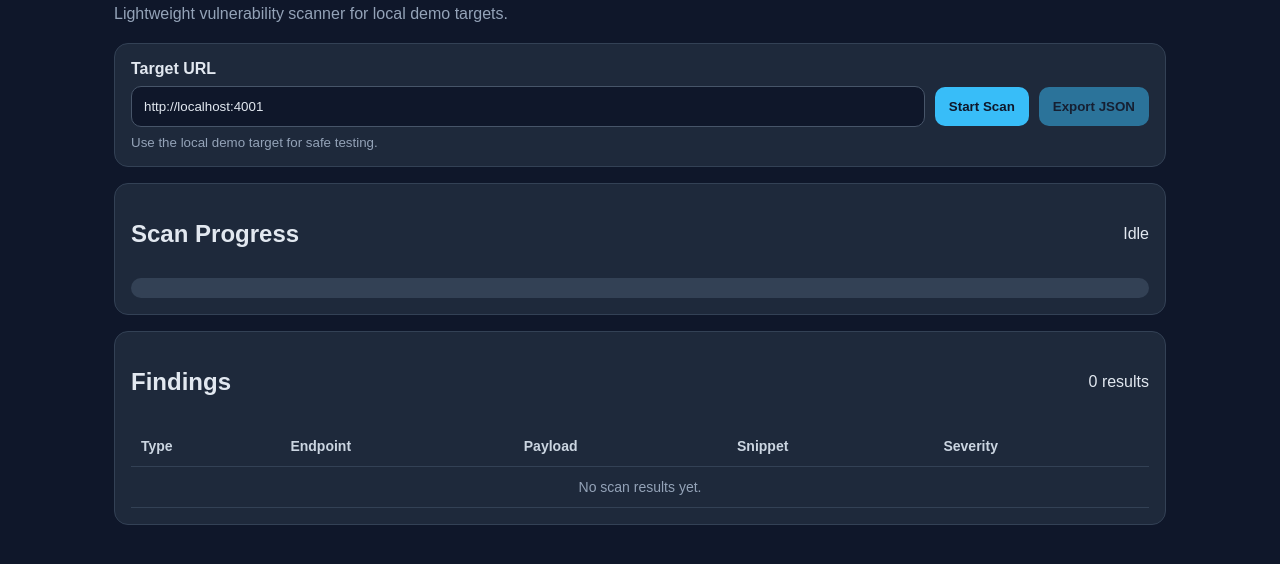
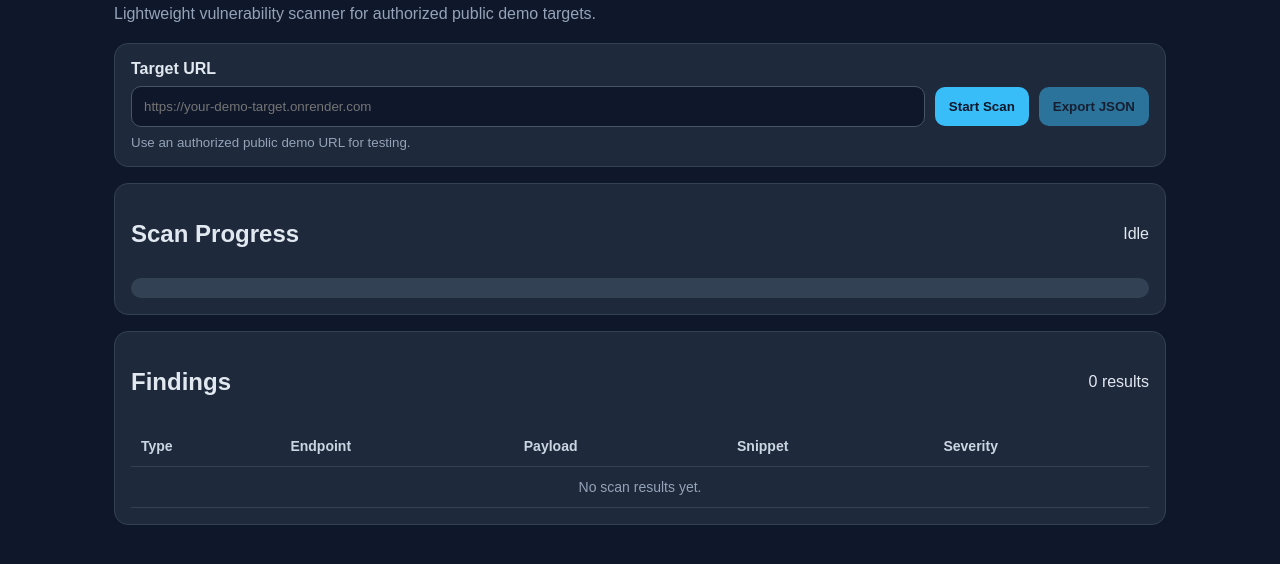
Before and after one commit to LanZeroth/-autoreconx, a website: page public/index.html in a window 1280 px wide. Shown: the part 64-628 px from the top of the page. Drawn offline with Linux system fonts and the light colour scheme.

Commit message:
Update hosted scanner target input

```diff
--- a/public/index.html
+++ b/public/index.html
@@ -10,17 +10,21 @@
   <div class="container">
     <header class="hero">
       <h1>AutoReconX</h1>
-      <p>Lightweight vulnerability scanner for local demo targets.</p>
+      <p>Lightweight vulnerability scanner for authorized public demo targets.</p>
     </header>
 
     <section class="card">
       <label for="targetInput">Target URL</label>
       <div class="row">
-        <input id="targetInput" type="text" value="http://localhost:4001" />
+        <input
+          id="targetInput"
+          type="url"
+          placeholder="https://your-demo-target.onrender.com"
+        />
         <button id="scanBtn">Start Scan</button>
         <button id="exportBtn" disabled>Export JSON</button>
       </div>
-      <small>Use the local demo target for safe testing.</small>
+      <small>Use an authorized public demo URL for testing.</small>
     </section>
 
     <section class="card">
```
